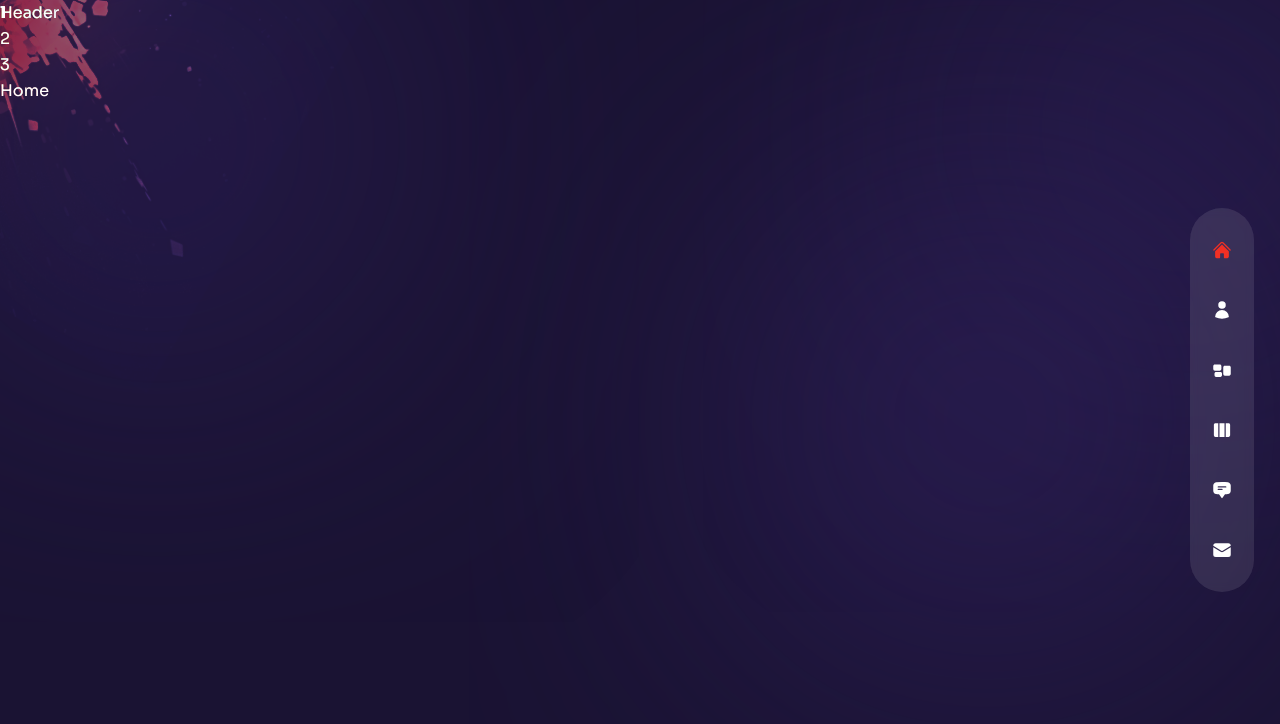
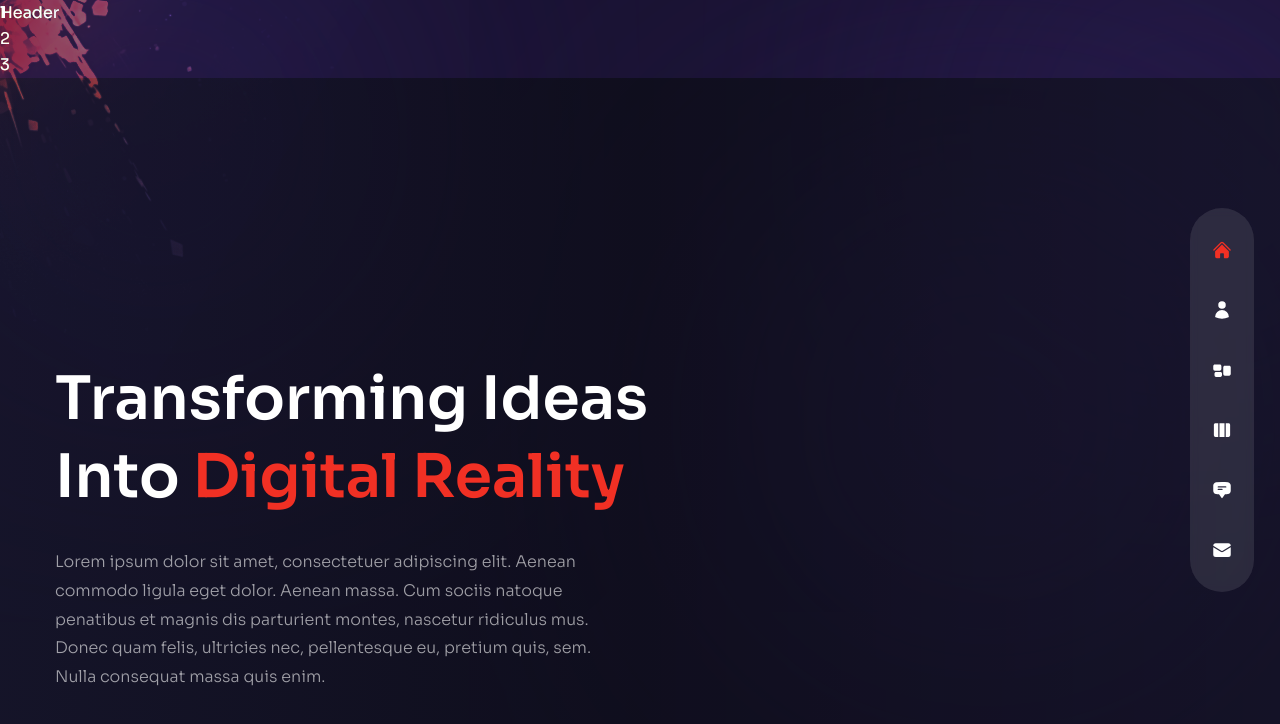
Before and after one commit to hamithakd99/My-Portfolio, a Next.js app: page / in a window 1280 px wide. Shown: the top 724 px of the page. Built offline with nearby package versions, Linux system fonts and the light colour scheme.

Commit message:
home page - hero section

```diff
--- a/pages/index.js
+++ b/pages/index.js
@@ -1,5 +1,36 @@
+// next image
+import Image from "next/image";
+
+// components
+import ParticlesContainer from '../components/ParticlesContainer'
+import ProjectsBtn from '../components/ProjectsBtn'
+import Avatar from '../components/Avatar'
+
+// framer-motion
+import { motion } from "framer-motion";
+
+// variants
+import { fadeIn } from '../variants'
+
+
 const Home = () => {
-  return <div>Home</div>;
+  return(
+    <div className="bg-primary/60 h-full">
+      {/* text */}
+      <div className="w-full h-full bg-gradient-to-r from-primary/10 via-black/30 to-black/10">
+        <div className="text-center flex flex-col justify-center xl:pt-40 xl:text-left h-full container mx-auto">
+          {/* title */}
+          <h1 className="h1">
+            Transforming Ideas <br /> Into{' '} <span className="text-accent">Digital Reality</span>
+          </h1>
+          {/* subtitle */}
+          <p className=" max-w-sm xl:max-w-xl mx-auto xl:mx-0 mb-10 xl:mb-16">Lorem ipsum dolor sit amet, consectetuer adipiscing elit. Aenean commodo ligula eget dolor. Aenean massa. Cum sociis natoque penatibus et magnis dis parturient montes, nascetur ridiculus mus. Donec quam felis, ultricies nec, pellentesque eu, pretium quis, sem. Nulla consequat massa quis enim.</p>
+          {/* btn */}
+
+        </div>
+      </div>
+    </div>
+  )
 };
 
 export default Home;
```
